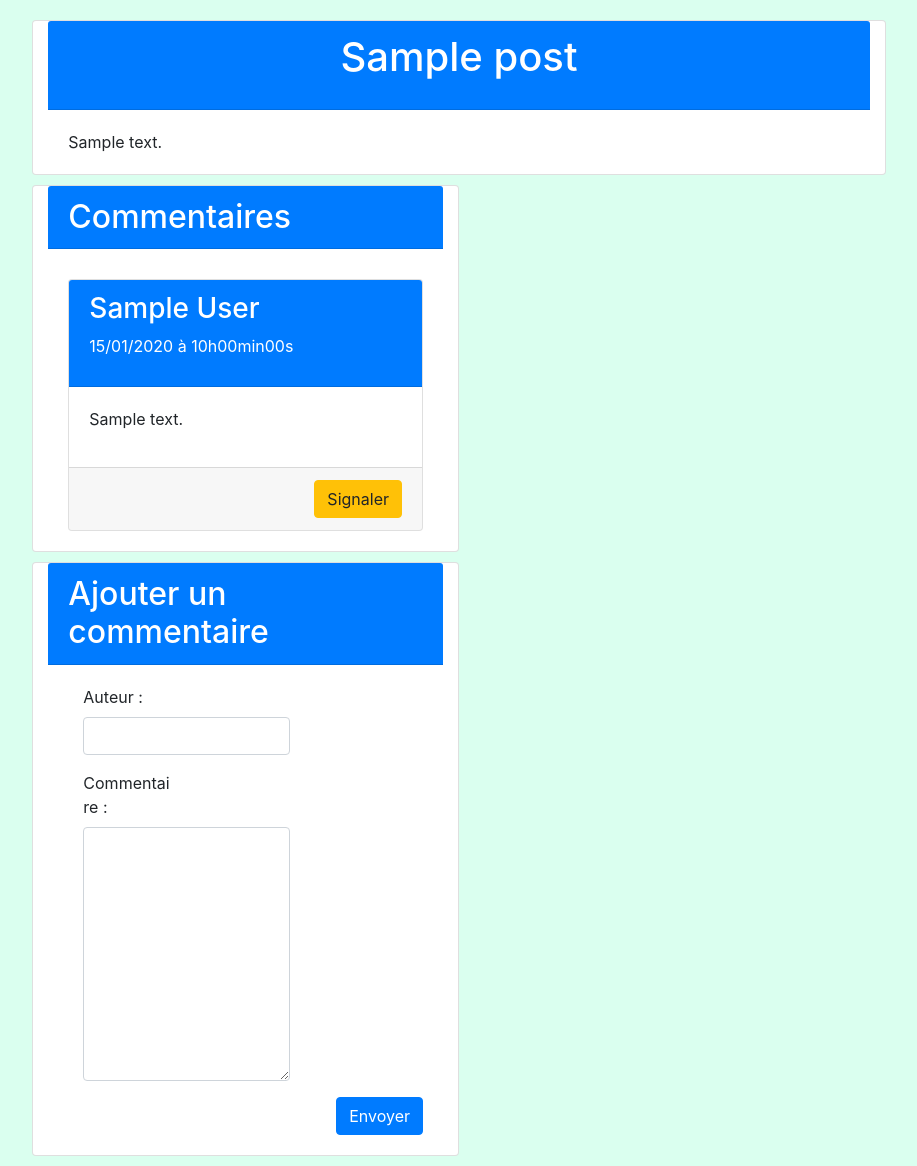
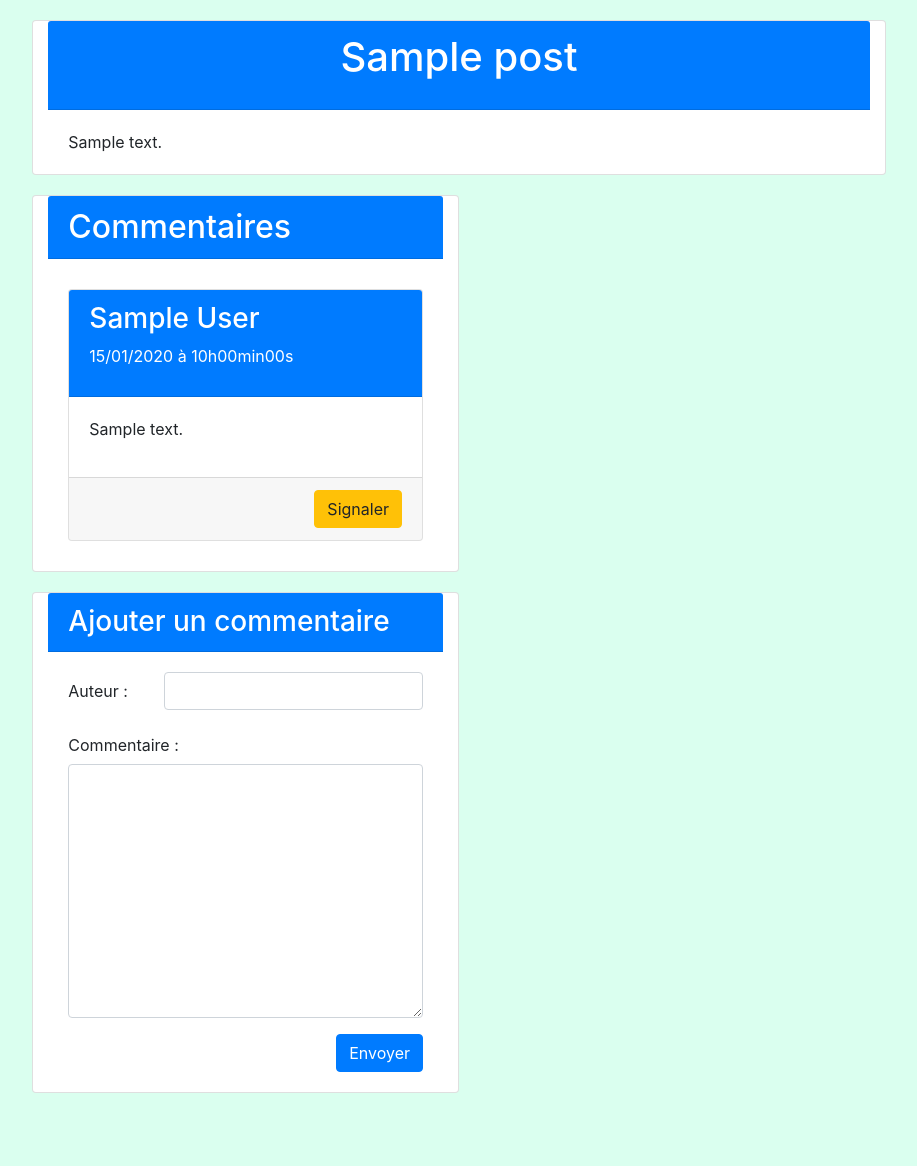
Before and after one commit to 0barty0/projet_4, a PHP site: page /index.php?action=post&id=1 in a window 1280 px wide. Shown: the part 76-1242 px from the top of the page, without its empty margins (181-1098 px from the left). After the commit the page ends 1169 px from the top, so only its background shows below. Run offline with PHP 8.4, Linux system fonts and the light colour scheme; tables that the repository leaves empty or names only in its code hold one stand-in row (values such as "Sample post"); some libraries are stand-ins or nearby versions.

Commit message:
Style comments, add confirmation for posting a comment. Manage error when asking a post id not in the database

```diff
--- a/controller/PublicController.php
+++ b/controller/PublicController.php
@@ -54,9 +54,10 @@ class PublicController
             $id = htmlspecialchars($_GET['id']);
             $postManager = new PostManager();
             $commentManager = new CommentManager();
-            $post = $postManager->getPost($id);
-            $comments = $commentManager->getComments($id);
-            if ($post) {
+
+            if ($postManager->exists($id)) {
+                $post = $postManager->getPost($id);
+                $comments = $commentManager->getComments($id);
                 require(__DIR__.'/../view/frontend/post.php');
             } else {
                 throw new \Exception("Aucun billet à ce numéro", 1);
@@ -80,6 +81,7 @@ class PublicController
                 if ($affectedLines === false) {
                     throw new \Exception("Erreur lors de l'ajout de commentaire.", 1);
                 } else {
+                    $_SESSION['message'] = "Votre commentaire a été posté.";
                     header('location:index.php?action=post&id='. $postId);
                 }
             } else {
--- a/public/css/style.css
+++ b/public/css/style.css
@@ -6,6 +6,7 @@ body {
 }
 .card {
   margin-top: 10px;
+  margin-bottom: 10px;
 }
 /***** Navbar  ******/
 .navbar {
--- a/public/css/style.less
+++ b/public/css/style.less
@@ -16,6 +16,7 @@ body {
 
 .card {
   margin-top: 10px;
+  margin-bottom: 10px;
 }
 /***** Navbar  ******/
 .navbar {
--- a/view/frontend/post.php
+++ b/view/frontend/post.php
@@ -17,9 +17,17 @@ ob_start();
 
 <?php
 if (count($comments) === 0) {
-    //Display alert
+    ?>
+    <div class="row">
+      <div class="alert alert-success col-md-8 offset-md-2">
+        <p>
+          Aucun commentaire.
+        </p>
+      </div>
+    </div>
+    <?php
 } else {
-    ?>
+        ?>
   <div class="row">
     <div class="card col-md-4 offset-md-2">
         <h2 class="card-header text-white bg-primary">Commentaires</h2>
@@ -47,26 +55,24 @@ if (count($comments) === 0) {
     </div>
   </div>
 <?php
-}
+    }
  ?>
 
 <div class="row">
   <div class="card col-md-4 offset-md-2">
-    <h2 class="card-header text-white bg-primary">Ajouter un commentaire</h2>
+    <h3 class="card-header text-white bg-primary">Ajouter un commentaire</h3>
     <div class="card-body">
-      <form action="index.php?action=addComment&amp;id=<?= $post->id() ?>" method="post" class="form-horizontal">
-        <div class="form-group">
-          <label for="author" class="control-label col-sm-4">Auteur :</label>
-          <div class="col-sm-8">
+      <form action="index.php?action=addComment&amp;id=<?= $post->id() ?>" method="post">
+        <div class="form-group row">
+          <label for="author" class="col-form-label col-sm-3">Auteur :</label>
+          <div class="col-sm-9">
             <input type="text" class="form-control" name="author" id="author">
           </div>
         </div>
 
         <div class="form-group">
-          <label for="comment" class="control-label col-sm-4">Commentaire :</label>
-          <div class="col-sm-8">
+          <label for="comment" class="col-form-label">Commentaire :</label>
             <textarea class="form-control" name="comment" id="comment" cols="30" rows="10"></textarea>
-          </div>
         </div>
 
         <div class="text-right">
```
